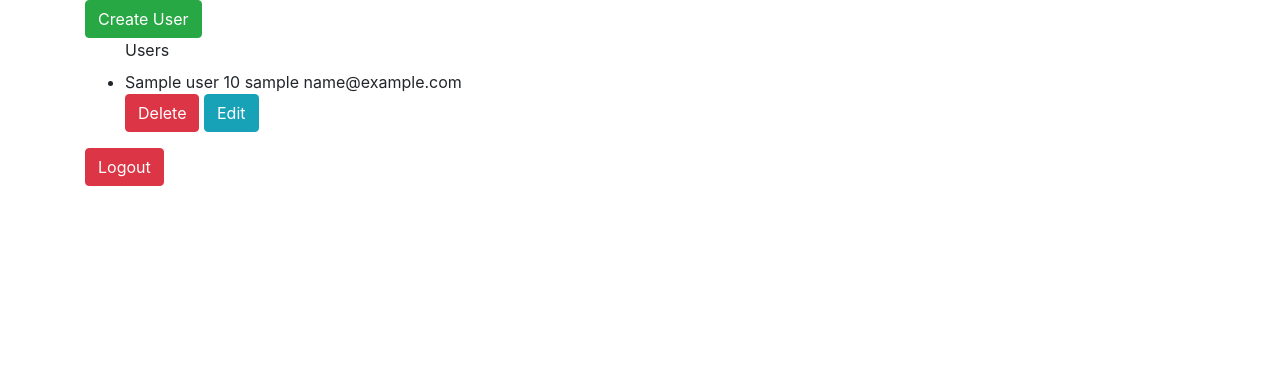
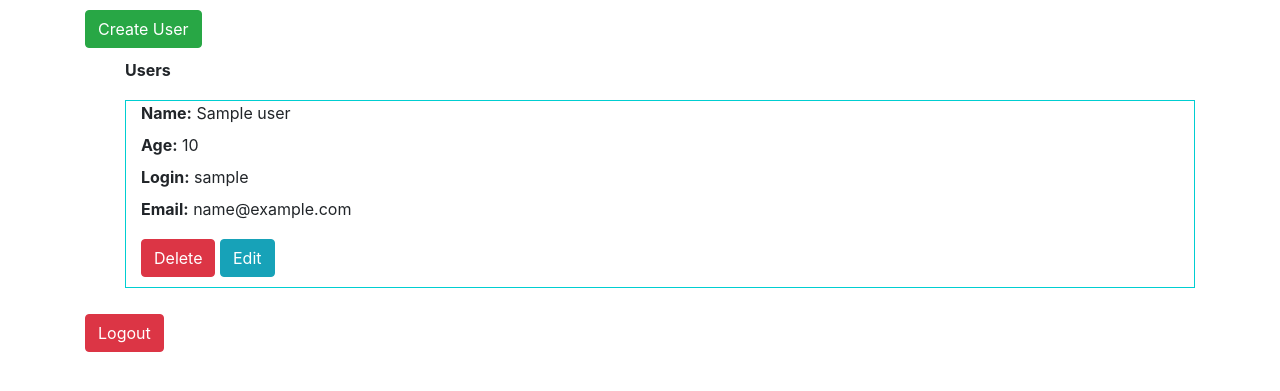
Before and after one commit to igorponcell/projetoLoginSym, a Symfony app: template templates/user/user-list.html.twig in a window 1280 px wide. Shown: the top 391 px of the page. Run offline with Twig, Linux system fonts and the light colour scheme; the template is opened without the code that fills it: most values are stand-ins (such as "Sample title", 1, 10 or a date in 2020); some libraries are stand-ins or nearby versions.

Commit message:
cannot delete logged user logic

```diff
--- a/src/Controller/UserController.php
+++ b/src/Controller/UserController.php
@@ -28,9 +28,10 @@ class UserController extends AbstractController
      */
     public function showUsers() {
         $users = $this->getDoctrine()->getRepository('App:User')->findAll();
-
+        $loggedUser = $this->getUser();
         return $this->render('user/user-list.html.twig', [
             'users' => $users,
+            'loggedUser' => $loggedUser,
         ]);
     }
 
--- a/src/DataFixtures/UserFixture.php
+++ b/src/DataFixtures/UserFixture.php
@@ -22,7 +22,7 @@ class UserFixture extends Fixture
         $user->setAge('18');
         $user->setMail('admin@admin.com');
         $user->setLogin('admin');
-        $user->setPassword($this->encoder->encodePassword($user, '123456'));
+        $user->setPassword($this->encoder->encodePassword($user, 'admin'));
 
         $manager->persist($user);
         $manager->flush();
--- a/templates/user/user-list.html.twig
+++ b/templates/user/user-list.html.twig
@@ -1,17 +1,44 @@
 {% extends 'base.html.twig' %}
 
 {% block body %}
+    <style>
+        label {
+            font-weight: bold;
+        }
+        li {
+            list-style: none;
+        }
+
+        .user-container {
+            border: 1px solid darkturquoise;
+            margin: 10px 0;
+        }
+
+        a {
+            margin: 10px 0;
+        }
+    </style>
     <div  class="container">
 
     <a href="/user/create" class="btn btn-success" >Create User</a>
+
     <ul>
         <div>
 
         <label>Users</label>
         {% for user in users %}
-            <li> {{ user.name }} {{ user.age }} {{ user.login }} {{ user.mail }} </li>
-            <a href="/user/remove/{{ user.id }}" class="btn btn-danger">Delete</a>
-            <a href="/user/edit/{{ user.id }}" class="btn btn-info">Edit</a>
+            <li>
+                <div class="container user-container">
+                    <label>Name:</label> <span>{{ user.name }}</span></br>
+                    <label>Age:</label>  <span>{{ user.age }}</span></br>
+                    <label>Login:</label>  <span>{{ user.login }}</span></br>
+                    <label>Email:</label> <span>{{ user.mail }}</span></br>
+                    {% if loggedUser.id is not same as(user.id)  %}
+                    <a href="/user/remove/{{ user.id }}" class="btn btn-danger">Delete</a>
+                    {% endif %}
+                    <a href="/user/edit/{{ user.id }}" class="btn btn-info">Edit</a>
+                </div>
+            </li>
         {% endfor %}
         </div>
     </ul>
```
